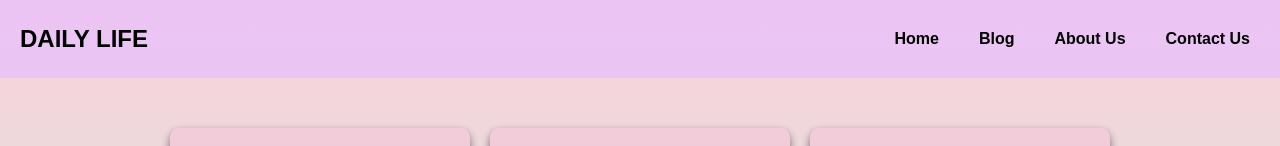
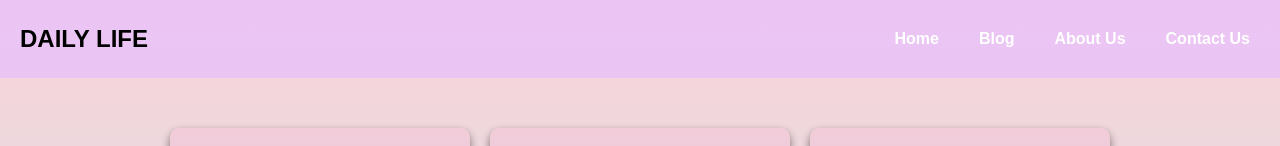
Before and after one commit to Chunoi/assignment2-website, a plain HTML site: page index.html in a window 1280 px wide. Shown: the top 146 px of the page. Drawn offline with Linux system fonts and the light colour scheme; grey boxes are pictures that could not be loaded.

Commit message:
Update index.html

```diff
--- a/index.html
+++ b/index.html
@@ -40,7 +40,7 @@
         }
         .nav a {
             text-decoration: none;
-            color: rgb(0, 0, 0);
+            color: #ffffff;
             font-size: 16px;
             padding: 10px;
             transition: color 0.3s;
```
